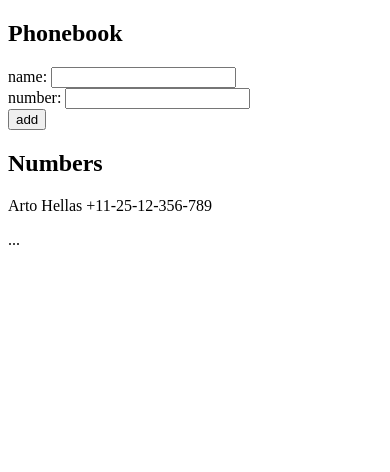
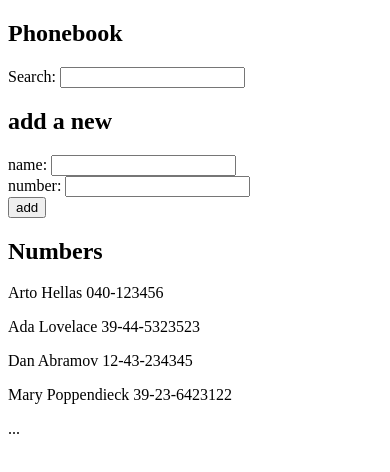
Before and after one commit to hossein-alavi-tech/Fullstackopen-Exercises, a React (Create React App) app in the folder part2/the_phonebook/: page / in a window 390 px wide. Shown: the top 472 px of the page. Built offline with nearby package versions, Linux system fonts and the light colour scheme.

Commit message:
2.9*: The Phonebook Step4

```diff
--- a/part2/the_phonebook/src/App.js
+++ b/part2/the_phonebook/src/App.js
@@ -2,19 +2,23 @@ import { useState } from 'react'
 
 const App = () => {
   const [persons, setPersons] = useState([
-    {
-      name: 'Arto Hellas',
-      number: '+11-25-12-356-789'
-    }
+    { name: 'Arto Hellas', number: '040-123456', id: 1 },
+    { name: 'Ada Lovelace', number: '39-44-5323523', id: 2 },
+    { name: 'Dan Abramov', number: '12-43-234345', id: 3 },
+    { name: 'Mary Poppendieck', number: '39-23-6423122', id: 4 }
   ])
   const [newName, setNewName] = useState('')
   const [newNumber, setNewNumber] = useState('')
+  const [searchTerm, setSearchTerm] = useState('')
 
   const handleNameChange = (event) => {
     setNewName(event.target.value)
   }
   const handleNumberChange = (event) => {
     setNewNumber(event.target.value)
+  }
+  const handleTermChange = (event) => {
+    setSearchTerm(event.target.value)
   }
 
   const addContact = (event) => {
@@ -28,10 +32,20 @@ const App = () => {
     setNewNumber('')
   }
 
+  const filteredPersons = []
+  for (let i = 0 ; i <persons.length ; i++){
+    if (persons[i].name.toLowerCase().includes(searchTerm.toLowerCase())){
+      filteredPersons.push(persons[i])
+    }
+  }
 
   return (
     <div>
       <h2>Phonebook</h2>
+      <div>
+        Search: <input value={searchTerm} onChange={handleTermChange} />
+      </div>
+      <h2>add a new</h2>
       <form onSubmit={addContact}>
         <div>
           name: <input value={newName} onChange={handleNameChange} />
@@ -44,7 +58,7 @@ const App = () => {
         </div>
       </form>
       <h2>Numbers</h2>
-      {persons.map(person => <p key={person.name}>{person.name} {person.number}</p>)}
+      {filteredPersons.map(person => <p key={person.name}>{person.name} {person.number}</p>)}
       ...
     </div>
   )
```
